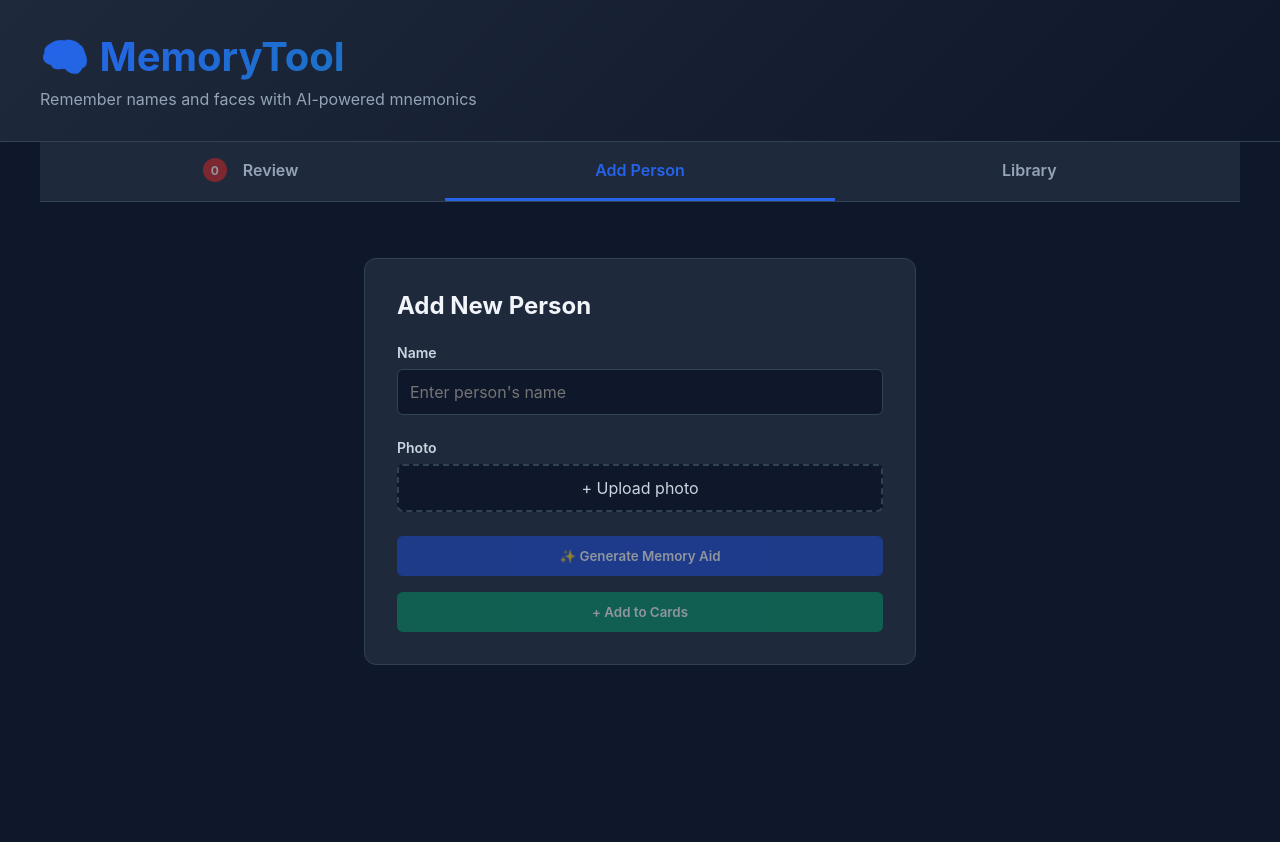
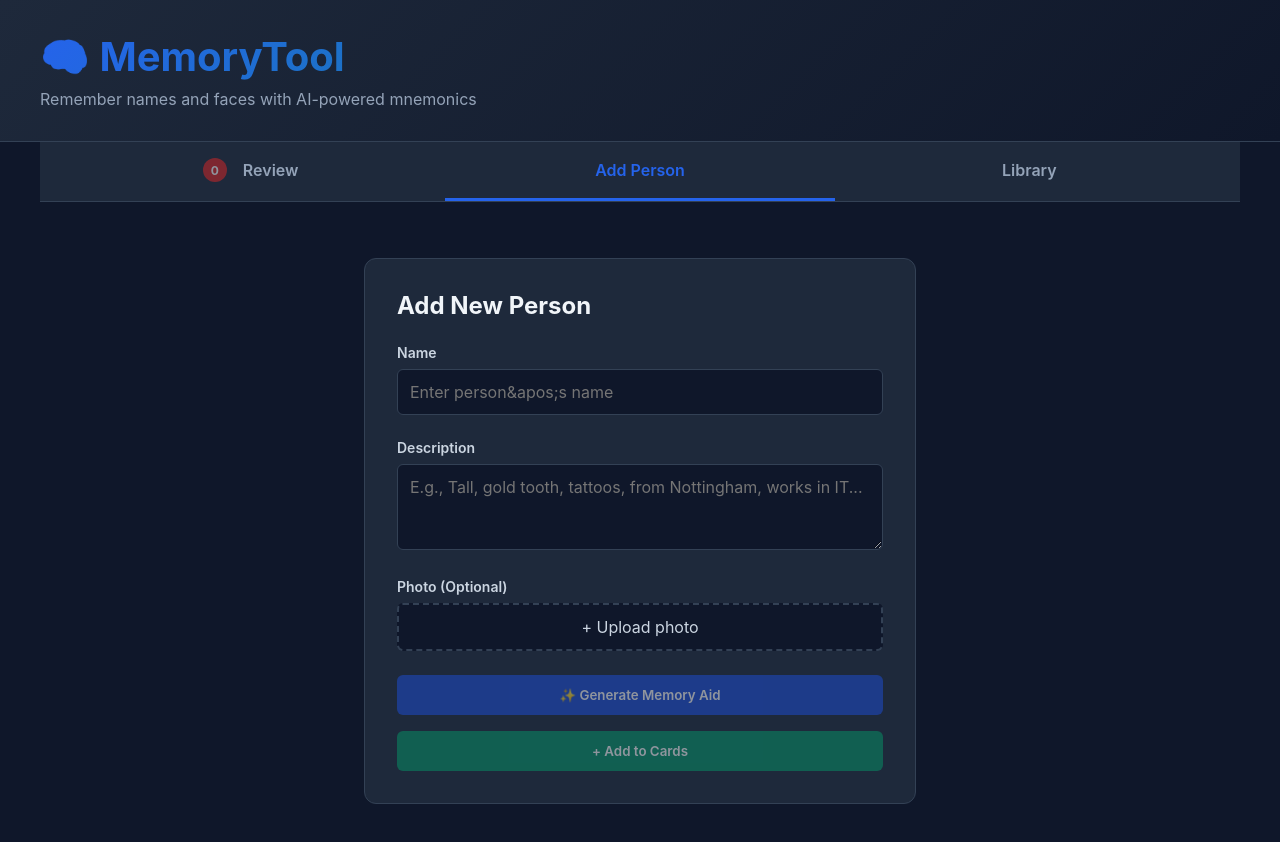
Before and after one commit to texjnr-cloud/memorytool-web, a Next.js app: page / in a window 1280 px wide. Both pictures are taken after a click on the button "Add Person". Shown: the top 842 px of the page. Before the commit the page ends 800 px from the top, so only its background shows below. Built offline with nearby package versions, Linux system fonts and the light colour scheme.

Commit message:
Update AddCard.tsx

```diff
--- a/src/components/AddCard.tsx
+++ b/src/components/AddCard.tsx
@@ -6,6 +6,7 @@ import styles from './AddCard.module.css'
 
 export default function AddCard({ onCardAdded }: { onCardAdded?: () => void }) {
   const [name, setName] = useState('')
+  const [description, setDescription] = useState('')
   const [imageBase64, setImageBase64] = useState<string | null>(null)
   const [imagePreview, setImagePreview] = useState<string | null>(null)
   const [loading, setLoading] = useState(false)
@@ -50,8 +51,8 @@ export default function AddCard({ onCardAdded }: { onCardAdded?: () => void }) {
       return
     }
 
-    if (!imageBase64) {
-      setError("Please upload a photo")
+    if (!description) {
+      setError("Please enter a description")
       return
     }
 
@@ -59,27 +60,12 @@ export default function AddCard({ onCardAdded }: { onCardAdded?: () => void }) {
     setError('')
 
     try {
-      const analyzeResponse = await fetch('/api/analyze-image', {
-        method: 'POST',
-        headers: { 'Content-Type': 'application/json' },
-        body: JSON.stringify({
-          imageBase64: imageBase64.split(',')[1],
-          mimeType: 'image/jpeg',
-        }),
-      })
-
-      if (!analyzeResponse.ok) {
-        throw new Error("Failed to analyze image")
-      }
-
-      const { description } = await analyzeResponse.json()
-
       const mnemonicResponse = await fetch('/api/generate-mnemonic', {
         method: 'POST',
         headers: { 'Content-Type': 'application/json' },
         body: JSON.stringify({
           name,
-          imageDescription: description,
+          description,
         }),
       })
 
@@ -102,13 +88,14 @@ export default function AddCard({ onCardAdded }: { onCardAdded?: () => void }) {
   }
 
   const handleAddCard = () => {
-    if (!name || !imageBase64 || !mnemonic) {
+    if (!name || !description || !mnemonic) {
       setError("Please fill in all fields")
       return
     }
 
-    addCard(name, imageBase64, mnemonic, imageBase64)
+    addCard(name, description, imageBase64 || '', mnemonic, imageBase64)
     setName('')
+    setDescription('')
     setImageBase64(null)
     setImagePreview(null)
     setMnemonic('')
@@ -143,14 +130,26 @@ export default function AddCard({ onCardAdded }: { onCardAdded?: () => void }) {
             type="text"
             value={name}
             onChange={(e) => setName(e.target.value)}
-           placeholder="Enter person&apos;s name"
+            placeholder={"Enter person&apos;s name"}
             className={styles.input}
             disabled={loading}
           />
         </div>
 
         <div className={styles.field}>
-          <label className={styles.label}>Photo</label>
+          <label className={styles.label}>Description</label>
+          <textarea
+            value={description}
+            onChange={(e) => setDescription(e.target.value)}
+            placeholder={"E.g., Tall, gold tooth, tattoos, from Nottingham, works in IT..."}
+            className={styles.input}
+            rows={3}
+            disabled={loading}
+          />
+        </div>
+
+        <div className={styles.field}>
+          <label className={styles.label}>Photo (Optional)</label>
           <button
             onClick={() => fileInputRef.current?.click()}
             className={styles.uploadButton}
@@ -176,7 +175,7 @@ export default function AddCard({ onCardAdded }: { onCardAdded?: () => void }) {
 
         <button
           onClick={handleGenerateMnemonic}
-          disabled={loading || !name || !imageBase64}
+          disabled={loading || !name || !description}
           className={styles.generateButton}
         >
           {loading ? "⏳ Generating..." : "✨ Generate Memory Aid"}
```
